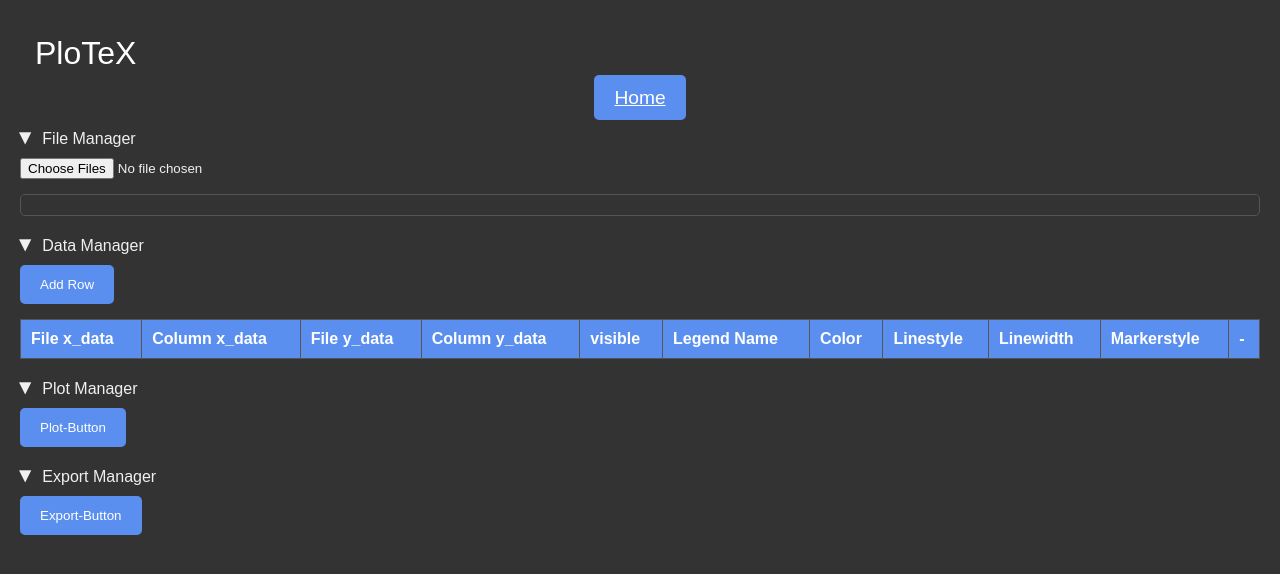
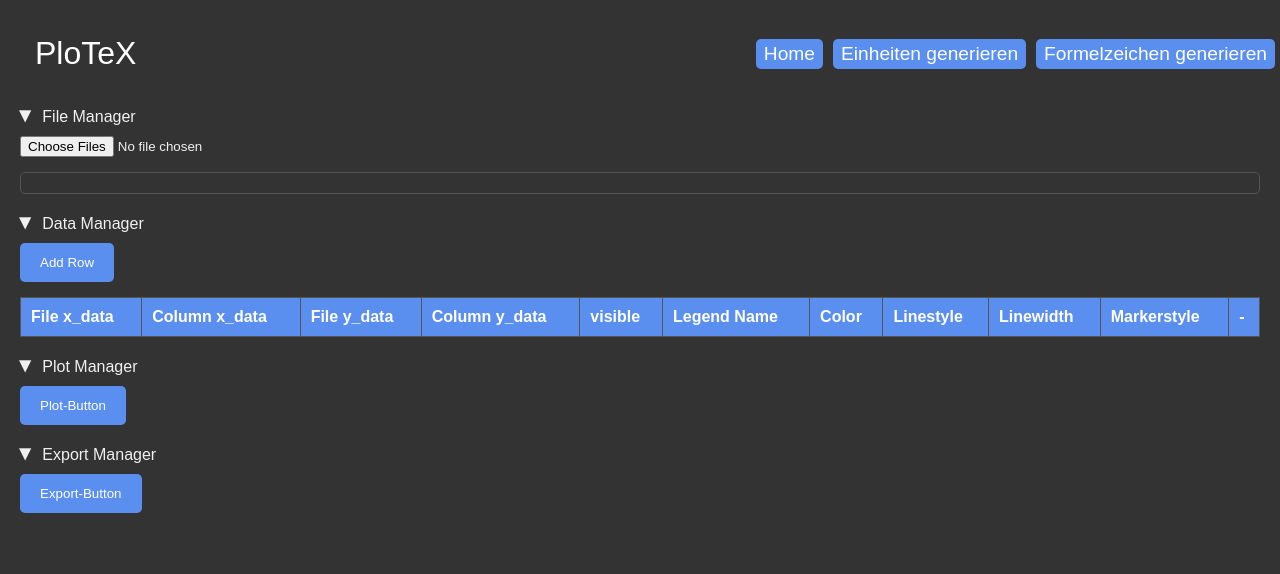
Before and after one commit to syntaxsieche/latex_tools, a plain HTML site: page PloTeX/PloTeX_main.html in a window 1280 px wide. Drawn offline with Linux system fonts and the light colour scheme.

Commit message:
Home Button verschoben (#1)
* Home Button verschoben

* button kleiner gemacht

* einheit und formelzeichen button hinzugefügt

* buttons funktionieren jetzt

* kommente gelöscht.

```diff
--- a/PloTeX/PloTeX_main.html
+++ b/PloTeX/PloTeX_main.html
@@ -20,6 +20,31 @@
             text-align: left;
             width: 100%;
             font-size: 2em;
+            display: flex;
+            justify-content: space-between;
+            align-items: center;
+        }
+
+        .button-container {
+            display: flex;
+            gap: 10px;
+        }
+
+        .home-button, .extra-button {
+            margin-top: 0;
+            padding: 4px 8px;
+            font-size: 0.6em;
+            border: none;
+            border-radius: 5px;
+            background-color: #5a8ff0;
+            color: white;
+            cursor: pointer;
+            transition: background-color 0.3s;
+            text-decoration: none;
+        }
+
+        .home-button:hover, .extra-button:hover {
+            background-color: #4a7ed0;
         }
 
         main {
@@ -53,20 +78,7 @@
             margin-top: 10px;
             display: block;
         }
-        .button, .home-button {
-            margin-top: 20px;
-            padding: 12px 20px;
-            font-size: 1.2em;
-            border: none;
-            border-radius: 5px;
-            background-color: #5a8ff0;
-            color: white;
-            cursor: pointer;
-            transition: background-color 0.3s;
-        }
-        .button:hover, .home-button:hover {
-            background-color: #4a7ed0;
-        }
+
         .toggle-header {
             cursor: pointer;
             display: flex;
@@ -135,9 +147,13 @@
 </head>
 <body>
     <header>
-        PloTeX
+        <div>PloTeX</div>
+        <div class="button-container">
+            <a href="../index.html" class="home-button" target="_blank">Home</a>
+            <a href="../Tabeller/latex-einheiten-creator.html" class="extra-button" target="_blank">Einheiten generieren</a>
+            <a href="../Tabeller/latex-formelzeichen-creator.html" class="extra-button" target="_blank">Formelzeichen generieren</a>
+        </div>
     </header>
-    <a href="../index.html" class="home-button">Home</a>
     <div id="dateimanager-container" class="toggle-container">
         <div class="toggle-header" onclick="toggleContent('dateimanager')">
             <div class="arrow open" id="arrow-dateimanager">▶</div>
@@ -195,7 +211,6 @@
     </div>
 
     <script>
-        // JavaScript - Interaktivität hinzufügen
         function toggleContent(id) {
             const content = document.getElementById(id);
             const arrow = document.getElementById("arrow-" + id);
@@ -210,7 +225,7 @@
 
         function handleFileUpload(event) {
             const fileList = document.getElementById("file-list");
-            fileList.innerHTML = ""; // Alte Einträge entfernen
+            fileList.innerHTML = "";
             const files = event.target.files;
             for (let i = 0; i < files.length; i++) {
                 const fileItem = document.createElement("div");
@@ -250,17 +265,17 @@
             xDataCell.innerHTML = `<select>${options}</select>`;
 
             const xColumnCell = newRow.insertCell(1);
-            xColumnCell.innerHTML = ""; // Leere Zelle für Column x_data
+            xColumnCell.innerHTML = "";
 
             const yDataCell = newRow.insertCell(2);
             yDataCell.innerHTML = `<select>${options}</select>`;
 
             const yColumnCell = newRow.insertCell(3);
-            yColumnCell.innerHTML = ""; // Leere Zelle für Column y_data
+            yColumnCell.innerHTML = "";
 
             for (let i = 4; i < 11; i++) {
                 const newCell = newRow.insertCell(i);
-                newCell.innerHTML = ""; // Leere Zellen für die restlichen Felder
+                newCell.innerHTML = "";
             }
         }
 
```
